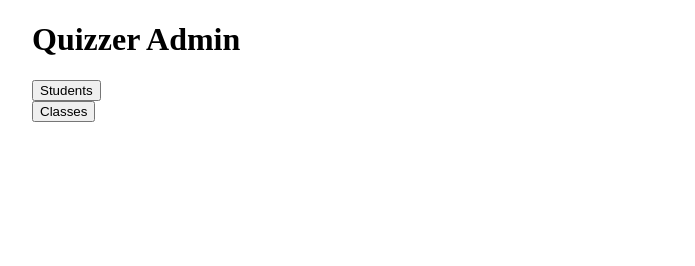
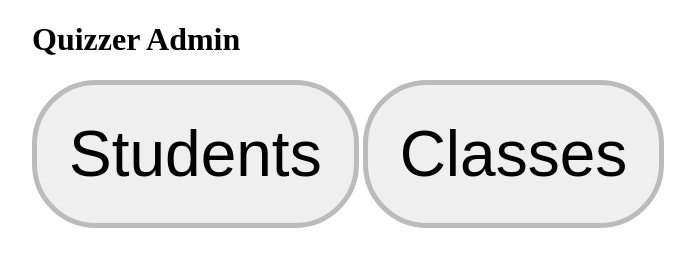
Before and after one commit to fbennett/quizzer, a plain HTML site: page pages/admin/top.html in a window 1280 px wide. Shown: the whole page, without its empty margins (38-733 px from the left). Drawn offline with Linux system fonts and the light colour scheme; files that its build step writes are made by us from their sources; files whose address does not match are found by name.

Commit message:
A little ill-guided CSS for top page.

```diff
--- /dev/null
+++ b/css/top.css
@@ -0,0 +1,10 @@
+div.button-wrapper {
+    display:inline-block;
+}
+
+input.button {
+    font-size:400%;
+    border:5px solid #bbbbbb;
+    border-radius:1em;
+    padding:0.5em;
+}
--- a/pages/admin/top.html
+++ b/pages/admin/top.html
@@ -3,16 +3,17 @@
   <title>Quizzer Admin - top page</title>
   <script type="text/javascript" src="js/local.js"></script>
   <link rel="stylesheet" type="text/css" href="css/simple-grid.css"/>
+  <link rel="stylesheet" type="text/css" href="css/top.css"/>
 </head>
 <body>
   <div class="grid">
     <div class="col-1-1">
       <h1>Quizzer Admin</h1>
-      <div>
-        <input type="button" value="Students" onclick="window.location = '?page=students&admin=' + getParameterByName('admin')"/>
+      <div style="display:inline-block">
+        <input class="button" type="button" value="Students" onclick="window.location = '?page=students&admin=' + getParameterByName('admin')"/>
       </div>
-      <div>
-        <input type="button" value="Classes" onclick="window.location = '?page=classes&admin=' + getParameterByName('admin')"/>
+      <div style="display:inline-block">
+        <input class="button" type="button" value="Classes" onclick="window.location = '?page=classes&admin=' + getParameterByName('admin')"/>
       </div>
     </div>
   </div>
```
